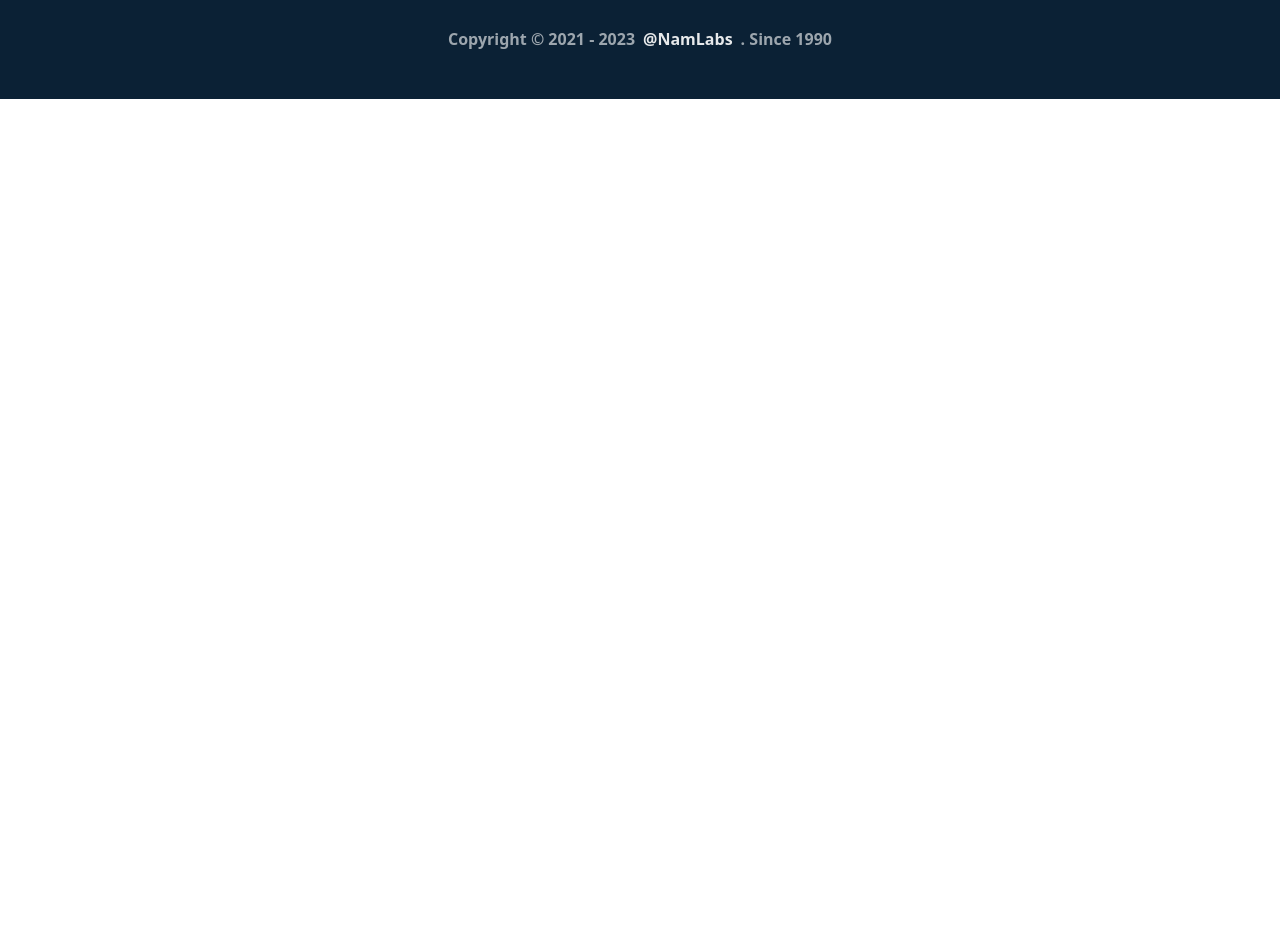
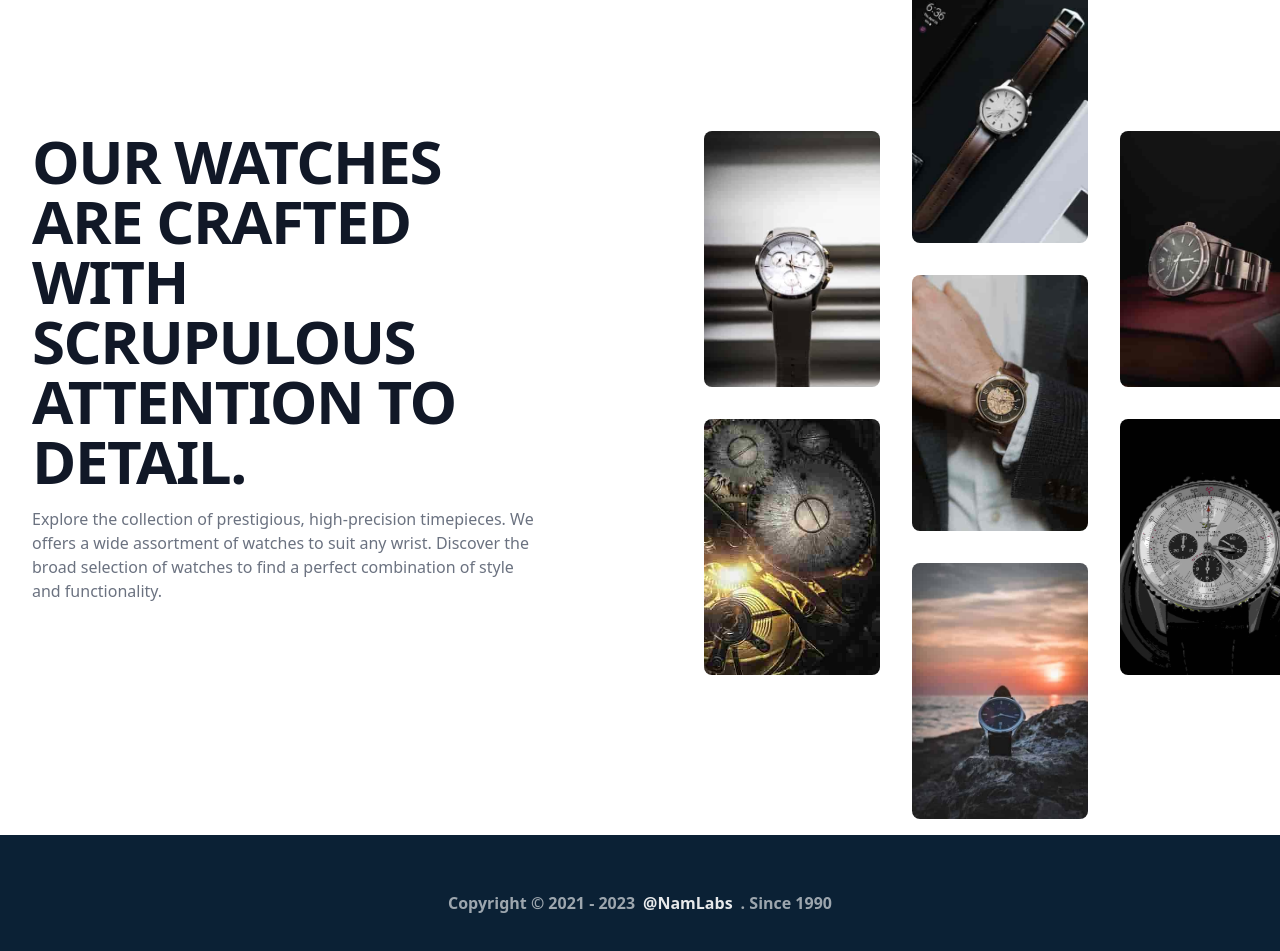
Before and after one commit to namnguyen-dev/reverie-watch-commerce-reactjs, a React (Vite) app: page / in a window 1280 px wide. Shown: the part 933-1884 px from the top of the page. Before the commit the page ends 1032 px from the top, so only its background shows below. Built offline with nearby package versions, Linux system fonts and the light colour scheme; no server answers.

Commit message:
add promotion section to HomePage

```diff
--- /dev/null
+++ b/src/components/Promo.jsx
@@ -0,0 +1,100 @@
+import promo1 from '../assets/img/promo-1.jpg';
+import promo2 from '../assets/img/promo-2.jpg';
+import promo3 from '../assets/img/promo-3.jpg';
+import promo4 from '../assets/img/promo-4.jpg';
+import promo5 from '../assets/img/promo-5.jpg';
+import promo6 from '../assets/img/promo-6.jpg';
+import promo7 from '../assets/img/promo-7.jpg';
+
+const Promo = () => {
+  return (
+    <section className="relative overflow-hidden ">
+      <div className="pt-16 pb-80 sm:pt-24 sm:pb-40 lg:pt-40 lg:pb-48  py-24 ">
+        <div className="relative section-center sm:static">
+          <div className="sm:max-w-lg">
+            <h2 className="text-3xl font font-extrabold tracking-tight text-gray-900 sm:text-6xl">
+              OUR WATCHES ARE CRAFTED WITH SCRUPULOUS ATTENTION TO DETAIL.
+            </h2>
+            <p className="mt-4 text-base text-gray-500">
+              Explore the collection of prestigious, high-precision timepieces.
+              We offers a wide assortment of watches to suit any wrist. Discover
+              the broad selection of watches to find a perfect combination of
+              style and functionality.
+            </p>
+          </div>
+          <div>
+            <div className="mt-10">
+              {/* Decorative image grid */}
+              <div
+                aria-hidden="true"
+                className="pointer-events-none lg:absolute lg:inset-y-0 lg:max-w-7xl lg:mx-auto lg:w-full"
+              >
+                <div className="absolute transform sm:left-1/2 sm:top-0 sm:translate-x-8 lg:left-1/2 lg:top-1/2 lg:-translate-y-1/2 lg:translate-x-8">
+                  <div className="flex items-center space-x-6 lg:space-x-8">
+                    <div className="flex-shrink-0 grid grid-cols-1 gap-y-6 lg:gap-y-8">
+                      <div className="w-44 h-64 rounded-lg overflow-hidden sm:opacity-0 lg:opacity-100">
+                        <img
+                          src={promo1}
+                          alt=""
+                          className="w-full h-full object-center object-cover"
+                        />
+                      </div>
+                      <div className="w-44 h-64 rounded-lg overflow-hidden">
+                        <img
+                          src={promo2}
+                          alt=""
+                          className="hidden lg:flex w-full h-full object-center object-cover"
+                        />
+                      </div>
+                    </div>
+                    <div className="flex-shrink-0 grid grid-cols-1 gap-y-6 lg:gap-y-8">
+                      <div className="w-44 h-64 rounded-lg overflow-hidden">
+                        <img
+                          src={promo3}
+                          alt=""
+                          className="w-full h-full object-center object-cover"
+                        />
+                      </div>
+                      <div className="w-44 h-64 rounded-lg overflow-hidden">
+                        <img
+                          src={promo4}
+                          alt=""
+                          className="w-full h-full object-center object-cover"
+                        />
+                      </div>
+                      <div className="w-44 h-64 rounded-lg overflow-hidden">
+                        <img
+                          src={promo5}
+                          alt=""
+                          className="w-full h-full object-center object-cover"
+                        />
+                      </div>
+                    </div>
+                    <div className="flex-shrink-0 grid grid-cols-1 gap-y-6 lg:gap-y-8">
+                      <div className="w-44 h-64 rounded-lg overflow-hidden">
+                        <img
+                          src={promo6}
+                          alt=""
+                          className="w-full h-full object-center object-cover"
+                        />
+                      </div>
+                      <div className="w-44 h-64 rounded-lg overflow-hidden">
+                        <img
+                          src={promo7}
+                          alt=""
+                          className="w-full h-full object-center object-cover"
+                        />
+                      </div>
+                    </div>
+                  </div>
+                </div>
+              </div>
+            </div>
+          </div>
+        </div>
+      </div>
+    </section>
+  );
+};
+
+export default Promo;
--- a/src/components/index.jsx
+++ b/src/components/index.jsx
@@ -2,4 +2,5 @@ import NavBar from './NavBar';
 import Footer from './Footer';
 import Hero from './Hero';
 import FeaturedProducts from './FeaturedProducts';
-export { NavBar, Footer, Hero, FeaturedProducts};
+import Promo from './Promo';
+export { NavBar, Footer, Hero, FeaturedProducts, Promo };
--- a/src/pages/HomePage.jsx
+++ b/src/pages/HomePage.jsx
@@ -1,11 +1,12 @@
 import React from 'react';
-import { FeaturedProducts, Hero } from '../components';
+import { FeaturedProducts, Hero, Promo } from '../components';
 
 export default function HomePage() {
   return (
     <>
       <Hero />
       <FeaturedProducts />
+      <Promo />
     </>
   );
 }
```
